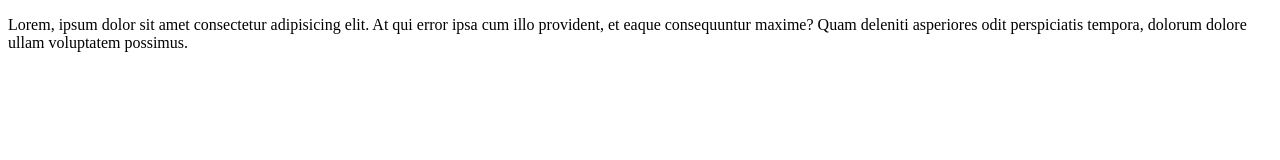
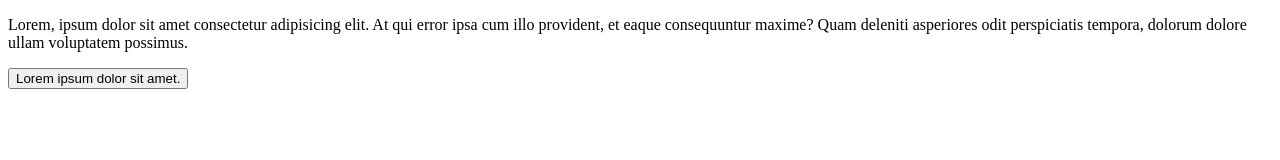
Before and after one commit to kot63328-lgtm/git-tutorial, a plain HTML site: page header.html in a window 1280 px wide. Drawn offline with Linux system fonts and the light colour scheme.

Commit message:
uchinchi commit

```diff
--- a/header.html
+++ b/header.html
@@ -7,5 +7,7 @@
 </head>
 <body>
     <p>Lorem, ipsum dolor sit amet consectetur adipisicing elit. At qui error ipsa cum illo provident, et eaque consequuntur maxime? Quam deleniti asperiores odit perspiciatis tempora, dolorum dolore ullam voluptatem possimus.</p>
+
+    <button>Lorem ipsum dolor sit amet.</button>
 </body>
 </html>
```
